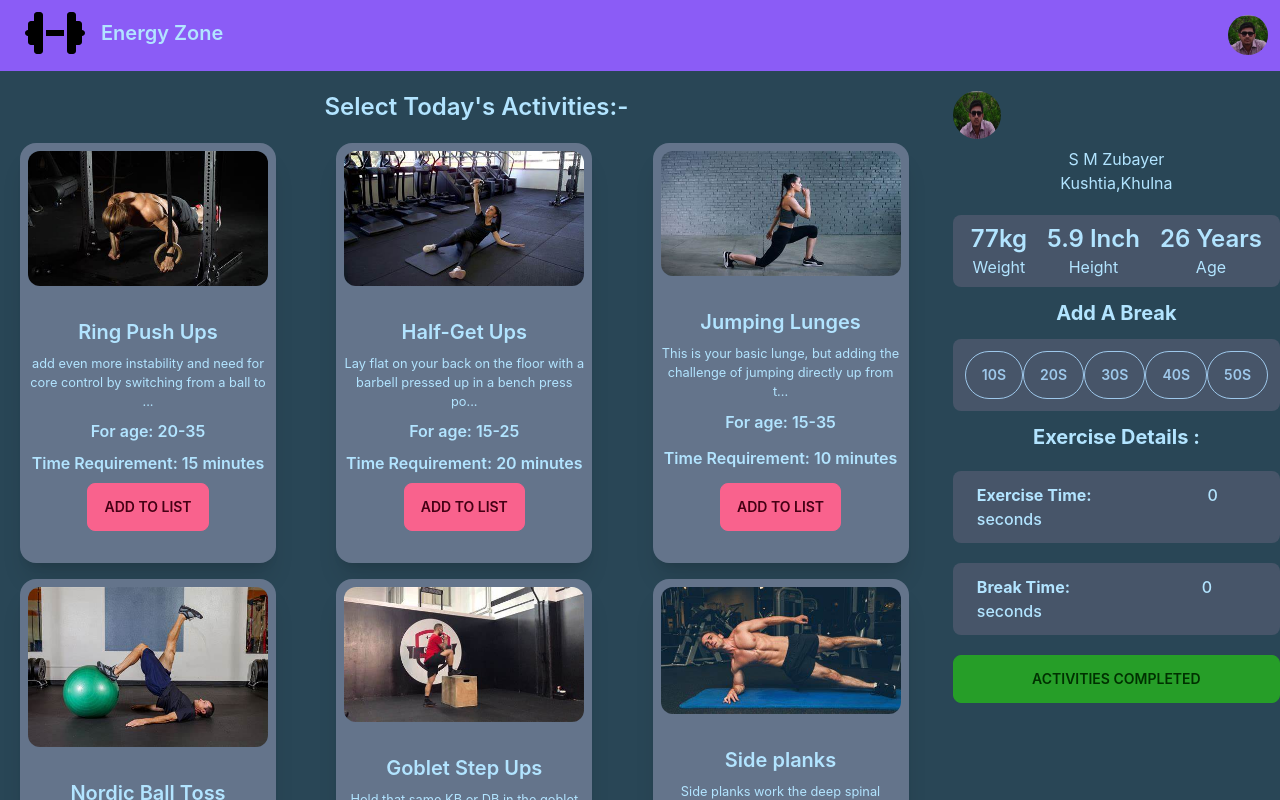
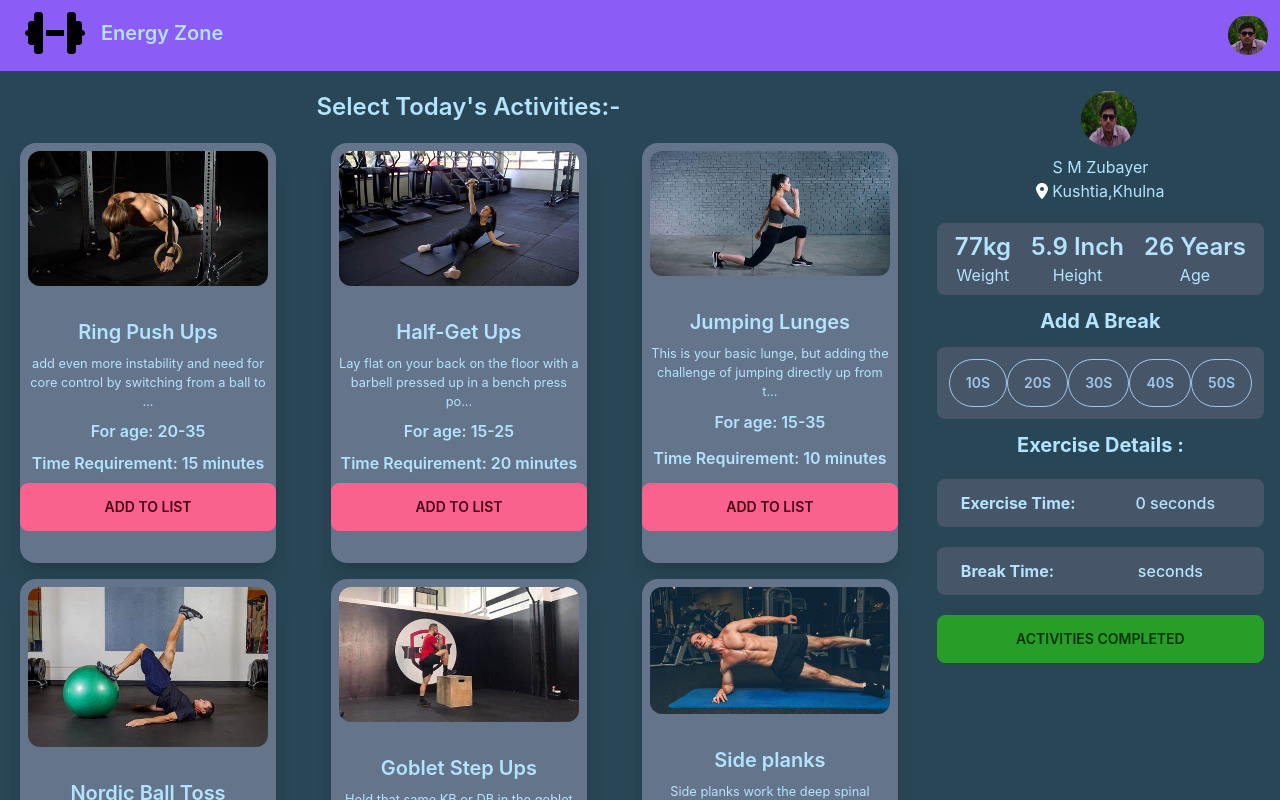
Before and after one commit to S-M-ZUBAYER/Energy-Zone, a React (Create React App) app: page / in a window 1280 px wide. Shown: the top 800 px of the page. Built offline with nearby package versions, Linux system fonts and the light colour scheme.

Commit message:
local storage part completed

```diff
--- a/src/components/Display/Display.js
+++ b/src/components/Display/Display.js
@@ -1,4 +1,5 @@
 import React, { useEffect, useState } from 'react';
+import { setElement } from '../../utilities/LocalDB';
 import Activities from '../Activities/Activities';
 import Status from '../Status/Status';
 import "./Display.css"
@@ -10,19 +11,22 @@ const Display = () => {
             .then(res => res.json())
             .then(data => setActivities(data))
     }, [])
+
     let [totalTime, setTotalTime] = useState(0)
 
     const exerciseTimer = (time) => {
         totalTime = totalTime + time;
+        setElement('ExerciseTime', totalTime);
         setTotalTime(totalTime);
     }
+
     return (
         <div className='display'>
-            <div className='border-gray-500'>
+            <div className=''>
                 <Activities activities={activities} handler={exerciseTimer}></Activities>
 
             </div>
-            <div className='border-gray-500'>
+            <div className="mr-4">
                 <Status totalTime={totalTime}></Status>
             </div>
         </div>
--- a/src/components/Exercise/Exercise.js
+++ b/src/components/Exercise/Exercise.js
@@ -16,7 +16,7 @@ const Exercise = ({ exercise, handler }) => {
                 <p className="font-semibold">For age: {age}</p>
                 <p className="font-semibold">Time Requirement: {time} minutes</p>
                 <div className="card-actions">
-                    <button onClick={() => { handler(time) }} className="btn btn-error">Add To list</button>
+                    <button onClick={() => { handler(time) }} className="btn btn-error w-64">Add To list</button>
                     <button onClick={() => { handler(time) }} className="btn btn-info hidden">Add To list</button>
                 </div>
             </div>
--- a/src/components/Status/Status.js
+++ b/src/components/Status/Status.js
@@ -1,17 +1,31 @@
-import React, { useEffect } from 'react';
+import { FontAwesomeIcon } from '@fortawesome/react-fontawesome';
+import { faLocationDot } from '@fortawesome/free-solid-svg-icons'
+import React, { useEffect, useState } from 'react';
 import img from "../../img/Zubayer.jpg"
+import { getElement, setElement } from '../../utilities/LocalDB';
 const Status = ({ totalTime }) => {
+    let [time, setTime] = useState(0)
     const breakTime = (event) => {
-        console.log(event)
+        setElement('Break', event);
+        setTime(event);
     }
+    // let [exerciseTime, setExerciseTime] = useState(0)
+    useEffect(() => {
+        const getTimeFromDB = getElement('Break');
+        setTime(getTimeFromDB);
+    }, [])
+    // useEffect(() => {
+    //     let ExerciseTimeFromDB = getElement('ExerciseTime');
+    //     setExerciseTime(ExerciseTimeFromDB);
+    // }, [totalTime])
     return (
-        <div className="text-center mt-5">
+        <div className="text-center mt-5 ">
             <div className=" mb-5">
-                <div>
-                    <img className='rounded-full w-12 h-12' src={img} alt='' />
+                <div className="ml-36">
+                    <img className='rounded-full w-14 h-14' src={img} alt='' />
                 </div>
                 <h3 className='mt-2'>S M Zubayer</h3>
-                <p>Kushtia,Khulna</p>
+                <p><FontAwesomeIcon icon={faLocationDot} className="mr-1 text-white"></FontAwesomeIcon>Kushtia,Khulna</p>
             </div>
             <div className=" flex justify-around bg-slate-600 p-2  rounded-lg">
                 <div>
@@ -30,20 +44,20 @@ const Status = ({ totalTime }) => {
             <h1 className="text-xl font-bold m-3">Add A Break</h1>
 
             <div className="  bg-slate-600 p-3  rounded-lg flex justify-around">
-                <button onClick={() => { breakTime(this.innerText) }} className="btn btn-outline btn-info rounded-full">10s</button>
-                <button className="btn btn-outline btn-info rounded-full">20s</button>
-                <button className="btn btn-outline btn-info rounded-full">30s</button>
-                <button className="btn btn-outline btn-info rounded-full">40s</button>
-                <button className="btn btn-outline btn-info rounded-full">50s</button>
+                <button onClick={() => { breakTime(10) }} className="btn btn-outline btn-info rounded-full">10s</button>
+                <button onClick={() => { breakTime(20) }} className="btn btn-outline btn-info rounded-full">20s</button>
+                <button onClick={() => { breakTime(30) }} className="btn btn-outline btn-info rounded-full">30s</button>
+                <button onClick={() => { breakTime(40) }} className="btn btn-outline btn-info rounded-full">40s</button>
+                <button onClick={() => { breakTime(50) }} className="btn btn-outline btn-info rounded-full">50s</button>
             </div>
 
 
             <h1 className="text-xl font-bold m-3">Exercise Details :</h1>
             <div className="bg-slate-600 p-3 my-5 rounded-lg">
-                <h3 className='font-bold text-start px-3'>Exercise Time: <span className="font-medium ml-28">{totalTime} seconds</span></h3>
+                <h3 className='font-bold text-start px-3'>Exercise Time: <span className="font-medium ml-14">{totalTime} seconds</span></h3>
             </div>
             <div className="bg-slate-600 p-3 my-5 rounded-lg">
-                <h3 className='font-bold text-start px-3'>Break Time: <span className="font-medium ml-32">{totalTime} seconds</span></h3>
+                <h3 className='font-bold text-start px-3'>Break Time: <span className="font-medium ml-20">{time} seconds</span></h3>
             </div>
 
             <button className="btn btn-active btn-secondary w-full">Activities Completed</button>
--- /dev/null
+++ b/src/utilities/LocalDB.js
@@ -0,0 +1,10 @@
+const setElement = (key, time) => {
+    localStorage.setItem(key, JSON.stringify(time))
+}
+const getElement = (key) => {
+    const time = localStorage.getItem(key);
+    return JSON.parse(time)
+
+}
+
+export { setElement, getElement }
```
